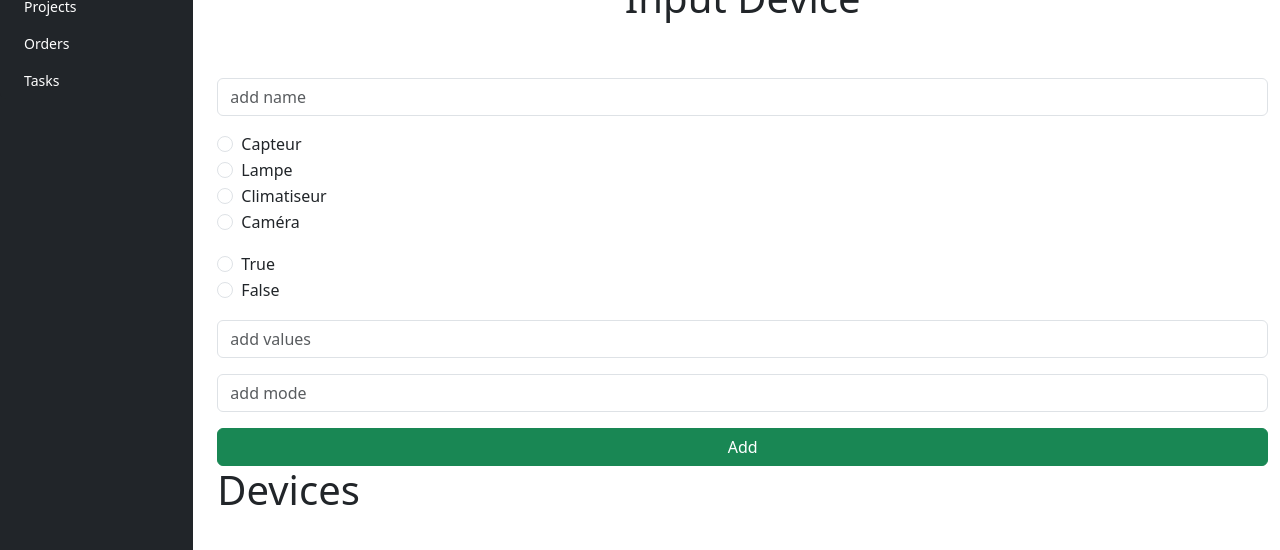
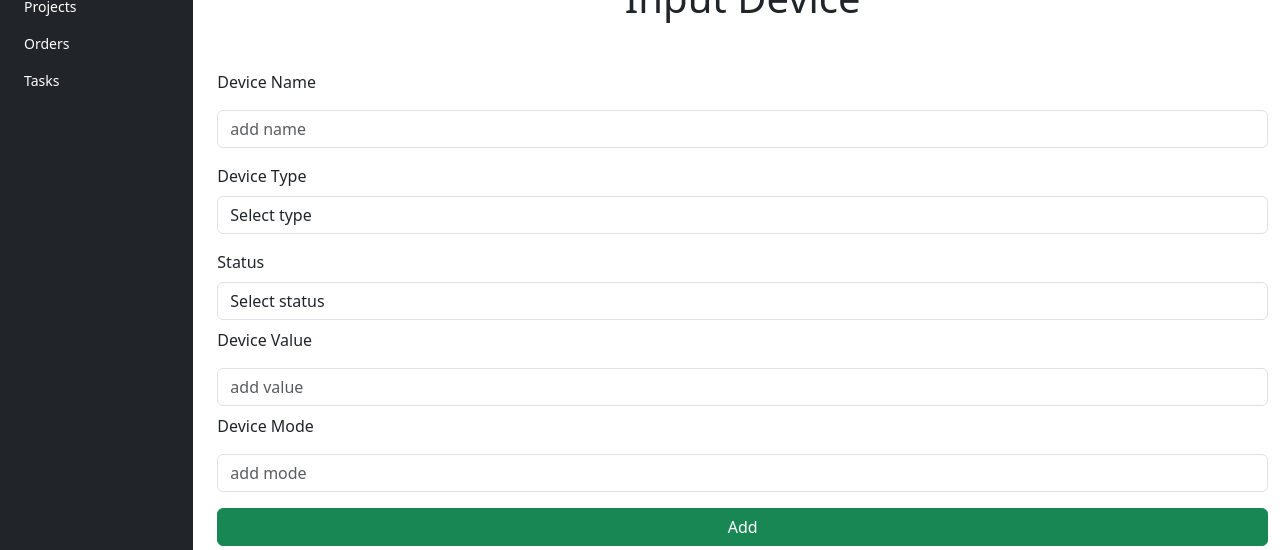
Before and after one commit to Mohamed110011/smartHome, a React (Create React App) app in the folder client/: page /maison/1 in a window 1280 px wide. Shown: the part 123-673 px from the top of the page. Built offline with nearby package versions, Linux system fonts and the light colour scheme; no server answers; sample sign-in values are in the browser's storage.

Commit message:
card types

```diff
--- a/client/src/components/dashboard/dashbordUser/Inputdevice.js
+++ b/client/src/components/dashboard/dashbordUser/Inputdevice.js
@@ -1,11 +1,6 @@
 import React, { Fragment, useState, useEffect } from "react";
 import { useParams } from "react-router-dom";
 import Listdevice from "../devicelist/Listdevice";
-;
-
-
-
-
 
 const InputDeviceList = () => {
   const [name, setName] = useState("");
@@ -33,7 +28,7 @@ const InputDeviceList = () => {
 
   useEffect(() => {
     fetchDevices();
-  }, [refresh]); // Appeler fetchDevices lorsque refresh change
+  }, [refresh]);
 
   const onSubmitForm = async (e) => {
     e.preventDefault();
@@ -45,7 +40,7 @@ const InputDeviceList = () => {
         body: JSON.stringify(body)
       });
 
-      setRefresh((prev) => !prev); // Inverser l'état de refresh pour déclencher useEffect
+      setRefresh((prev) => !prev);
       setName("");
       setType("");
       setStatus("");
@@ -56,17 +51,17 @@ const InputDeviceList = () => {
     }
   };
 
-  // Fonction pour déterminer si les champs add values et add mode doivent être masqués
   const shouldHideValuesAndMode = () => {
-    return type === "lampe"; // Masquer si le type est "lampe"
-  };
+    return type === "lamp"  || type === "Washing Machine" || type === "Refrigerator" || type === "Router" || type === "Television" || type === "Music System" || type === "Camera"  ;
 
 
+  };
 
   return (
     <Fragment>
       <h1 className="text-center my-5">Input Device</h1>
       <form className="d-flex flex-column" onSubmit={onSubmitForm}>
+        <label htmlFor="name">Device Name</label>
         <input
           type="text"
           placeholder="add name"
@@ -75,107 +70,53 @@ const InputDeviceList = () => {
           onChange={(e) => setName(e.target.value)}
         />
         <div className="form-group my-2">
-          {/* Type de périphérique */}
-          <div className="form-check">
-            <input
-              className="form-check-input"
-              type="radio"
-              name="type"
-              id="capteur"
-              value="capteur"
-              checked={type === "capteur"}
+          <label htmlFor="type">Device Type</label>
+          <select
+            className="form-control"
+            id="type"
+            value={type}
             onChange={(e) => setType(e.target.value)}
-            />
-            <label className="form-check-label" htmlFor="capteur">
-              Capteur
-            </label>
+          >
+            <option value="">Select type</option>
+            <option value="sensor">Sensor</option>
+            <option value="lamp">Lamp</option>
+            <option value="air_conditioner">Air Conditioner</option>
+            <option value="camera">Camera</option>
+            <option value="refrigerator">Refrigerator</option>
+            <option value="router">Router</option>
+            <option value="television">Television</option>
+            <option value="music system">Music System</option>
+            <option value="washing_machine">Washing Machine</option>
+          </select>
         </div>
-          <div className="form-check">
-            <input
-              className="form-check-input"
-              type="radio"
-              name="type"
-              id="lampe"
-              value="lampe"
-              checked={type === "lampe"}
-              onChange={(e) => setType(e.target.value)}
-            />
-            <label className="form-check-label" htmlFor="lampe">
-              Lampe
-            </label>
+        <div className="form-group my-2">
+          <label htmlFor="status">Status</label>
+          <select
+            className="form-control"
+            id="status"
+            value={status}
+            onChange={(e) => setStatus(e.target.value)}
+          >
+            <option value="">Select status</option>
+            <option value="on">On</option>
+            <option value="off">Off</option>
+          </select>
         </div>
-          <div className="form-check">
-            <input
-              className="form-check-input"
-              type="radio"
-              name="type"
-              id="climatiseur"
-              value="climatiseur"
-              checked={type === "climatiseur"}
-              onChange={(e) => setType(e.target.value)}
-            />
-            <label className="form-check-label" htmlFor="climatiseur">
-              Climatiseur
-            </label>
-          </div>
-          <div className="form-check">
-            <input
-              className="form-check-input"
-              type="radio"
-              name="type"
-              id="caméra"
-              value="caméra"
-              checked={type === "caméra"}
-              onChange={(e) => setType(e.target.value)}
-            />
-            <label className="form-check-label" htmlFor="caméra">
-              Caméra
-            </label>
-          </div>
-        </div>
-        {/* Statut */}
-        <div className="form-group my-2">
-          <div className="form-check">
-            <input
-              className="form-check-input"
-              type="radio"
-              name="status"
-              id="true"
-              value="true"
-              checked={status === "true"}
-              onChange={(e) => setStatus(e.target.value)}
-            />
-            <label className="form-check-label" htmlFor="true">
-              True
-            </label>
-          </div>
-          <div className="form-check">
-            <input
-              className="form-check-input"
-              type="radio"
-              name="status"
-              id="false"
-              value="false"
-              checked={status === "false"}
-              onChange={(e) => setStatus(e.target.value)}
-            />
-            <label className="form-check-label" htmlFor="false">
-              False
-            </label>
-          </div>
-        </div>
-        {/* Champ values (masqué si type est lampe) */}
         {!shouldHideValuesAndMode() && (
+          <div>
+            <label htmlFor="values">Device Value</label>
             <input
               type="text"
-            placeholder="add values"
+              placeholder="add value"
               className="form-control my-2"
               value={values}
               onChange={(e) => setValues(e.target.value)}
             />
+          </div>
         )}
-        {/* Champ mode (masqué si type est lampe) */}
         {!shouldHideValuesAndMode() && (
+          <div>
+            <label htmlFor="mode">Device Mode</label>
             <input
               type="text"
               placeholder="add mode"
@@ -183,6 +124,7 @@ const InputDeviceList = () => {
               value={mode}
               onChange={(e) => setMode(e.target.value)}
             />
+          </div>
         )}
         <button className="btn btn-success mt-2">Add</button>
       </form>
```
Lines whose indentation alone changed are shown as unchanged.
